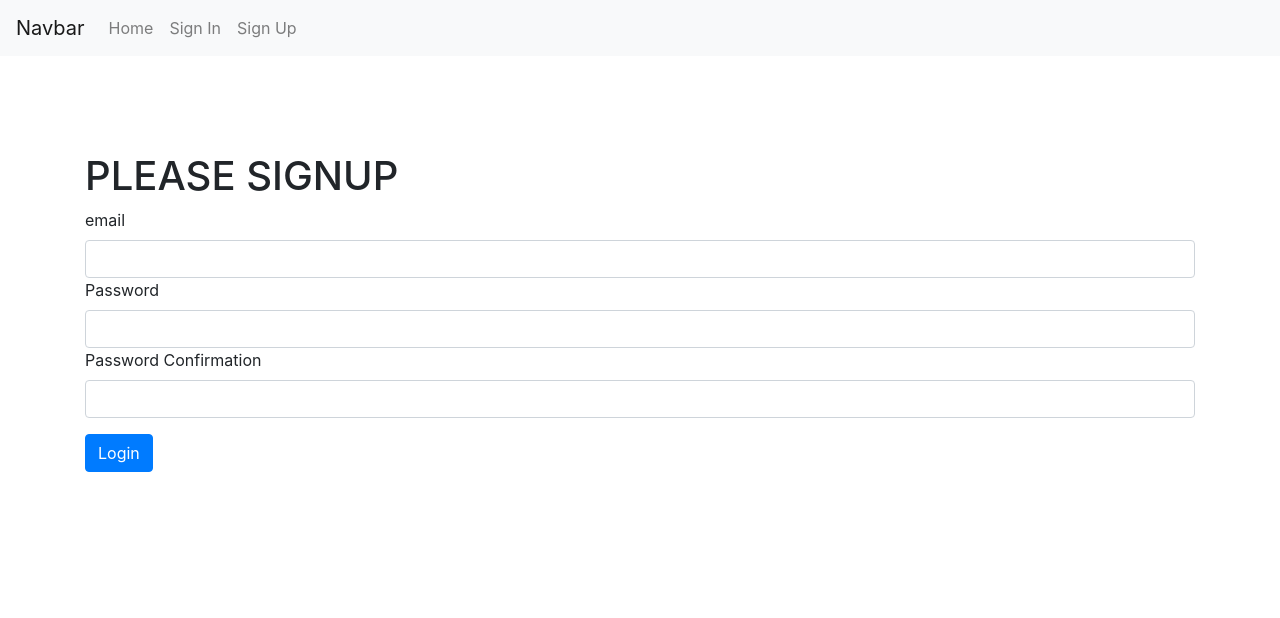
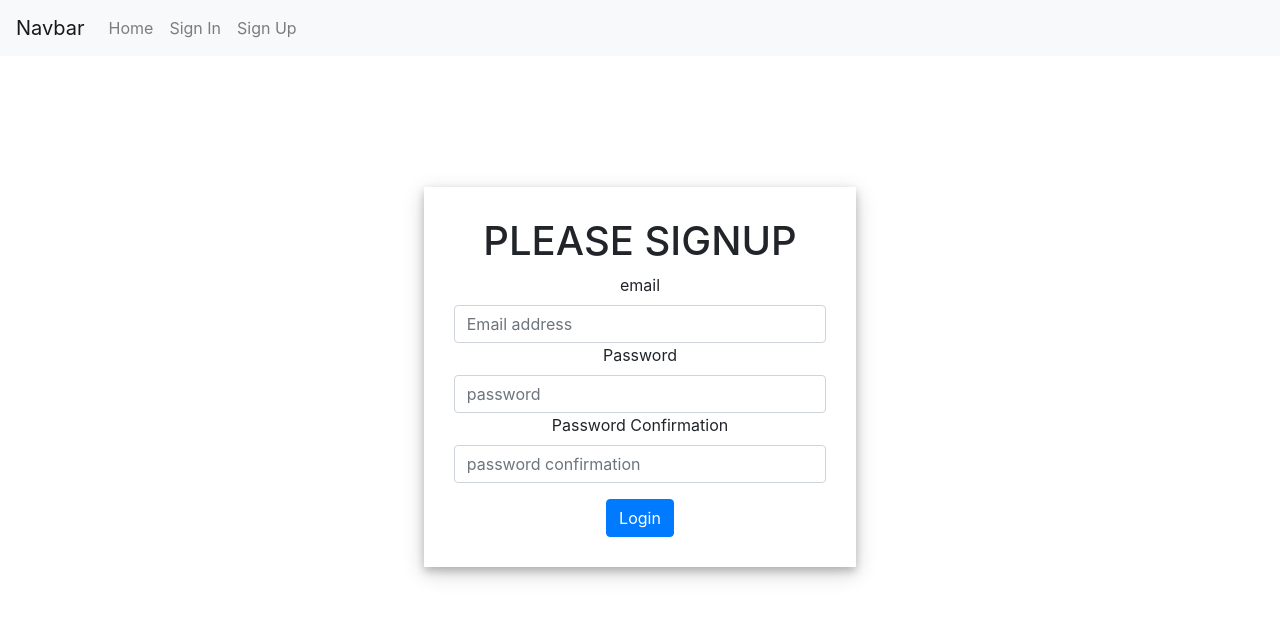
Before and after one commit to sam-project4/react-auth-template, a React (Create React App) app: page / in a window 1280 px wide. Both pictures are taken after a click on the item "Sign Up". Shown: the top 618 px of the page. Built offline with nearby package versions, Linux system fonts and the light colour scheme; no server answers.

Commit message:
styleing the home page

```diff
--- a/src/App.css
+++ b/src/App.css
@@ -37,3 +37,31 @@ body {
 
   background-size: cover;
 }
+
+
+
+
+.card {
+  /* Add shadows to create the "card" effect */
+  box-shadow: 0 3px 5px 0 rgba(0,0,0,0.2);
+  transition: 0.3s;
+}
+
+
+
+
+/* On mouse-over, add a deeper shadow */
+.card:hover {
+  box-shadow: 0 8px 16px 0 rgba(0,0,0,0.2);
+  border: 1px silver solid;
+}
+
+/* Add some padding inside the card container */
+.container {
+  padding: 2px 16px;
+}
+
+
+.highest_bid_span{
+  color:red;
+}
--- a/src/components/authForm.js/SignupForm.js
+++ b/src/components/authForm.js/SignupForm.js
@@ -48,7 +48,10 @@ class SignupForm extends Component {
 
   render() {
     return (
-      <div className="pt-5 mt-5">
+      <div className="Login-component">
+       <div className="pt-5 mt-5">
+       <div class="mainbox col-md-5 col-md-offset-3 col-sm-8 col-sm-offset-2 text-center margin">
+       <div class="box">
         <h1>PLEASE SIGNUP</h1>
         {this.state.err ? (
           <div className="alert alert-warning"> {this.state.err} </div>
@@ -61,6 +64,7 @@ class SignupForm extends Component {
             <input
               name="email"
               className="form-control"
+              placeholder="Email address"
               onChange={this.handleChange}
             />
             <label>Password</label>
@@ -68,6 +72,7 @@ class SignupForm extends Component {
               name="password"
               className="form-control"
               type="password"
+              placeholder="password"
               onChange={this.handleChange}
             />
 
@@ -76,6 +81,7 @@ class SignupForm extends Component {
               name="password_confirmation"
               className="form-control"
               type="password"
+              placeholder="password confirmation"
               onChange={this.handleChange}
             />
           </div>
@@ -85,6 +91,9 @@ class SignupForm extends Component {
           </button>
         </form>
       </div>
+      </div>
+      </div>
+      </div>
     );
   }
 }
--- a/src/components/one_product.js
+++ b/src/components/one_product.js
@@ -181,7 +181,7 @@ class OneProduct extends Component {
         <button onClick={() =>   {this.handleBidRequest()} } className="delete-btn">BID</button> {this.state.counter} </React.Fragment>):( "you missed the bid")) :( " you can't bid ")}
 
         { this.props.product.Biddings[0] ? (
-                    <p > last-Bid: { this.props.product.Biddings[0].bid_number}</p>) :""
+                    <p > highest bid: { this.props.product.Biddings[0].bid_number}</p>) :""
                   }
 
 
```
Also changed, not shown: src/components/Home.js (+6 -5 lines).
